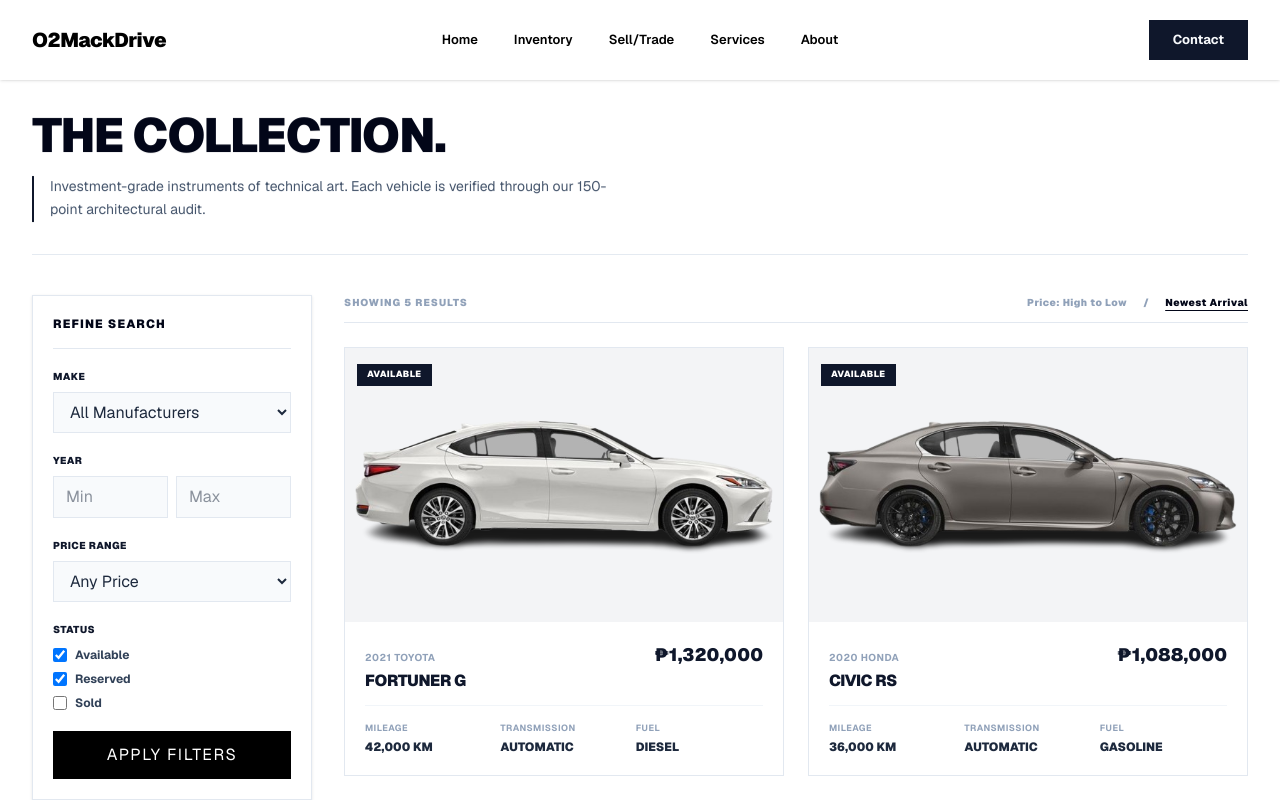
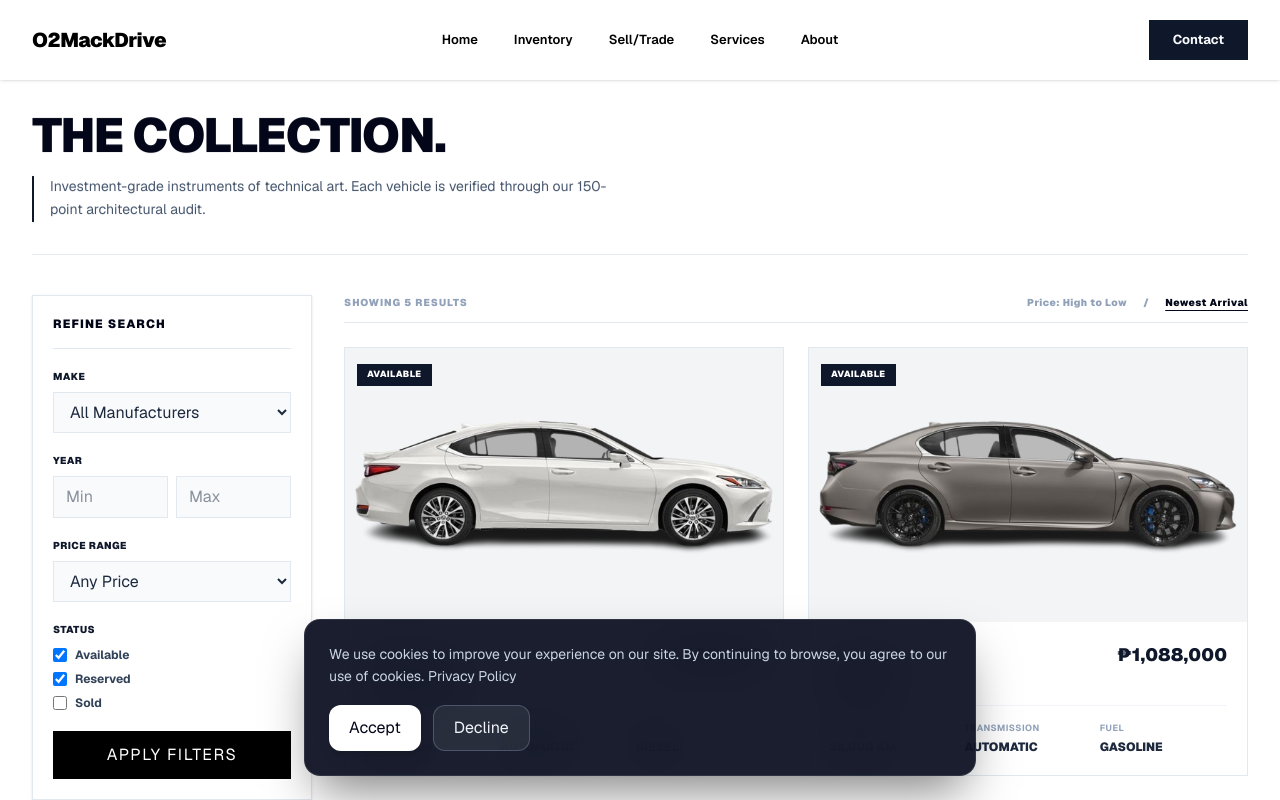
Before and after one commit to Jdomelaurente/o2mackdrive-branding, a Next.js app: page /cars in a window 1280 px wide. Shown: the top 800 px of the page. Built offline with nearby package versions, Linux system fonts and the light colour scheme.

Commit message:
Add CookieConsent component and restyle 404 page

```diff
--- a/src/app/layout.tsx
+++ b/src/app/layout.tsx
@@ -1,6 +1,7 @@
 import type { Metadata } from "next";
 import { Geist, Geist_Mono, Montserrat } from "next/font/google";
 import { Footer, Navbar } from "@/shared/components/layout";
+import { CookieConsent } from "@/shared/components/ui";
 import { site } from "@/shared/data/site";
 import "./globals.css";
 
@@ -50,6 +51,7 @@ export default function RootLayout({
         <Navbar />
         <main className="pt-20 md:pt-28">{children}</main>
         <Footer />
+        <CookieConsent />
       </body>
     </html>
   );
--- a/src/app/not-found.tsx
+++ b/src/app/not-found.tsx
@@ -2,13 +2,13 @@ import { Button, Container } from "@/shared/components/ui";
 
 export default function NotFound() {
   return (
-    <section className="py-16 sm:py-24">
+    <section className="fixed inset-0 z-50 flex flex-col items-center justify-center bg-white py-16 sm:py-24">
       <Container className="text-center">
-        <p className="text-sm font-semibold uppercase tracking-[0.2em] text-orange-300">404</p>
-        <h1 className="mt-4 text-3xl font-black text-white sm:text-4xl">Page not found</h1>
-        <p className="mx-auto mt-4 max-w-xl text-sm leading-6 text-slate-400 sm:text-base">The page or car listing you are looking for may no longer be available.</p>
+        <p className="text-sm font-semibold uppercase tracking-[0.2em] text-orange-600">404</p>
+        <h1 className="mt-4 text-3xl font-black text-black sm:text-4xl">Page not found</h1>
+        <p className="mx-auto mt-4 max-w-xl text-sm leading-6 text-slate-600 sm:text-base">The page or car listing you are looking for may no longer be available.</p>
         <div className="mt-8 flex justify-center">
-          <Button href="/cars">View Available Cars</Button>
+          <Button href="/cars" className="!bg-black !text-white hover:!bg-slate-800">View Available Cars</Button>
         </div>
       </Container>
     </section>
--- /dev/null
+++ b/src/shared/components/ui/CookieConsent.tsx
@@ -0,0 +1,54 @@
+"use client";
+
+import { useCallback, useEffect, useState } from "react";
+
+const STORAGE_KEY = "o2mackdrive-cookie-consent";
+
+export function CookieConsent() {
+  const [visible, setVisible] = useState(false);
+
+  useEffect(() => {
+    const stored = localStorage.getItem(STORAGE_KEY);
+    if (!stored) setVisible(true);
+  }, []);
+
+  const handleChoice = useCallback((consented: boolean) => {
+    localStorage.setItem(STORAGE_KEY, JSON.stringify({ consented, timestamp: Date.now() }));
+    setVisible(false);
+  }, []);
+
+  if (!visible) return null;
+
+  return (
+    <div
+      role="dialog"
+      aria-label="Cookie consent"
+      className="fixed inset-x-0 bottom-0 z-50 flex justify-center p-4 sm:p-6"
+    >
+      <div className="w-full max-w-2xl rounded-2xl border border-white/10 bg-slate-950/90 backdrop-blur-xl shadow-2xl shadow-black/50 p-5 sm:p-6 animate-fade-in-up">
+        <p className="text-sm text-slate-300 leading-relaxed mb-4">
+          We use cookies to improve your experience on our site. By continuing to browse, you agree to our use of cookies.
+          <a href="/privacy" className="underline underline-offset-2 text-orange-300 hover:text-orange-200 transition-colors ml-1">
+            Privacy Policy
+          </a>
+        </p>
+        <div className="flex flex-wrap gap-3">
+          <button
+            type="button"
+            onClick={() => handleChoice(true)}
+            className="inline-flex min-h-10 cursor-pointer items-center justify-center rounded-xl bg-white px-5 py-2.5 text-sm font-bold text-slate-950 shadow-lg shadow-black/10 hover:bg-slate-100 transition focus:outline-none focus:ring-2 focus:ring-orange-300 focus:ring-offset-2 focus:ring-offset-slate-950"
+          >
+            Accept
+          </button>
+          <button
+            type="button"
+            onClick={() => handleChoice(false)}
+            className="inline-flex min-h-10 cursor-pointer items-center justify-center rounded-xl border border-slate-400/35 bg-slate-200/8 px-5 py-2.5 text-sm font-bold text-slate-100 hover:border-orange-300/60 hover:bg-orange-400/12 transition focus:outline-none focus:ring-2 focus:ring-orange-300 focus:ring-offset-2 focus:ring-offset-slate-950"
+          >
+            Decline
+          </button>
+        </div>
+      </div>
+    </div>
+  );
+}
--- a/src/shared/components/ui/index.ts
+++ b/src/shared/components/ui/index.ts
@@ -2,6 +2,7 @@ export { Badge } from "./Badge";
 export { BrandLogo } from "./BrandLogo";
 export { Button } from "./Button";
 export { Container } from "./Container";
+export { CookieConsent } from "./CookieConsent";
 export { Reveal } from "./Reveal";
 export { SectionHeader } from "./SectionHeader";
 export { StatCard } from "./StatCard";
```
